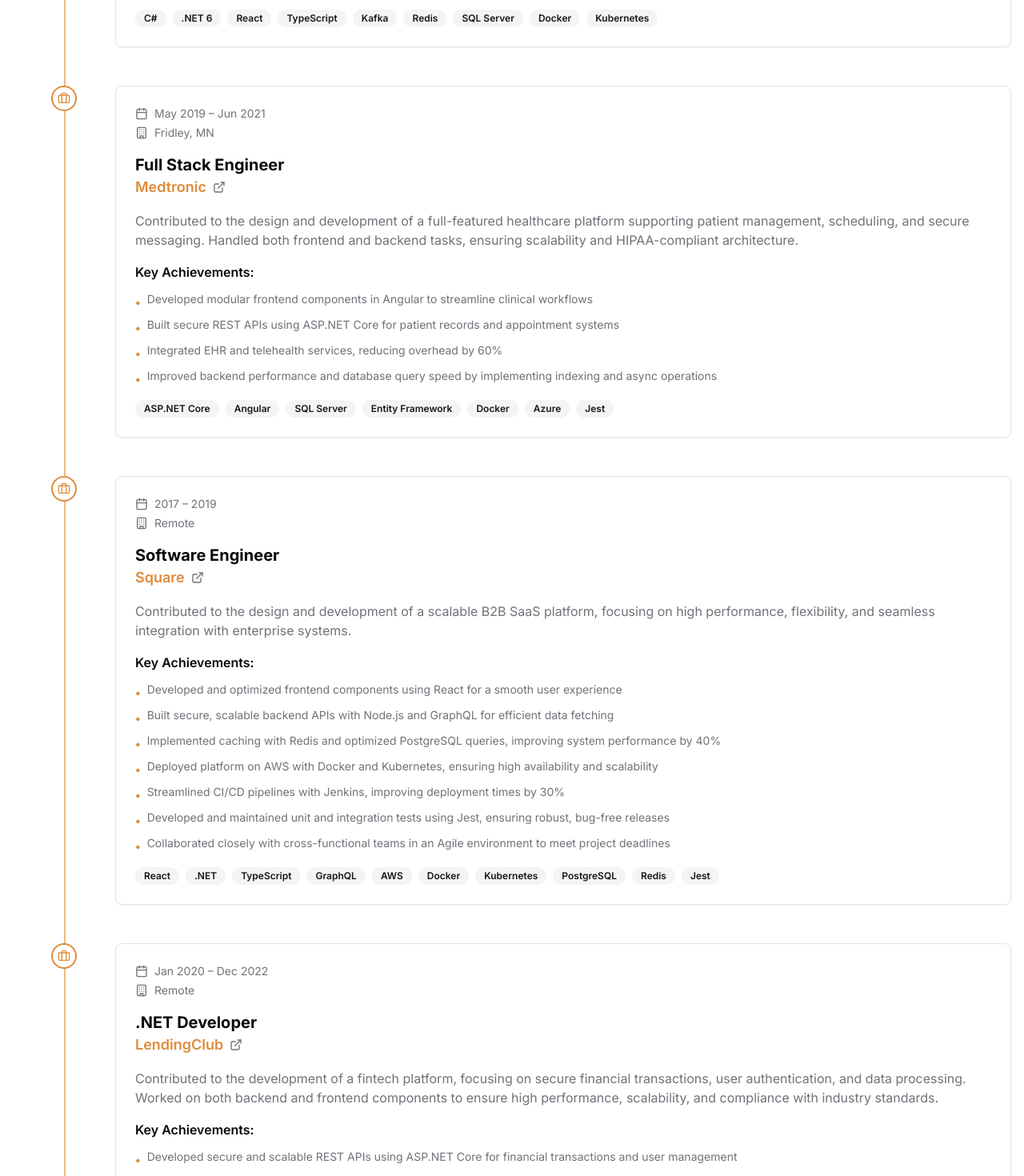
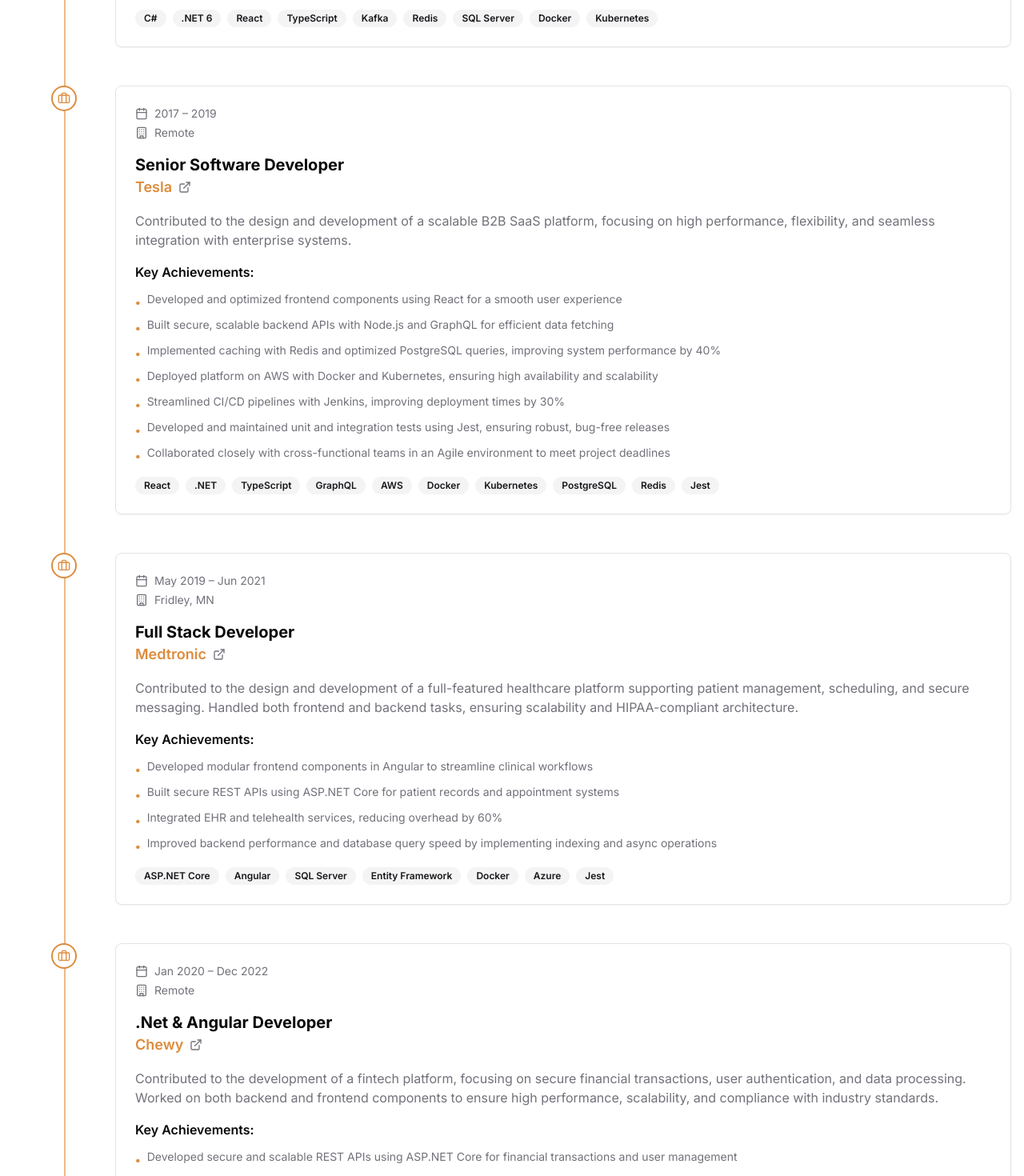
Before and after one commit to hunter-dev-3/portfolio-new, a Next.js app: page / in a window 1280 px wide. Shown: the part 3060-4530 px from the top of the page at 80% size. Built offline with nearby package versions, Linux system fonts and the light colour scheme.

Commit message:
update experience

```diff
--- a/components/contact.tsx
+++ b/components/contact.tsx
@@ -1,6 +1,6 @@
 "use client"
 
-import { useState } from "react"
+import { useState, useEffect } from "react"
 import { motion } from "framer-motion"
 import { Badge } from "@/components/ui/badge"
 import { Button } from "@/components/ui/button"
@@ -19,6 +19,13 @@ export default function Contact() {
     message: "",
   })
   const [isSubmitting, setIsSubmitting] = useState(false)
+  const [hydrated, setHydrated] = useState(false);
+
+  useEffect(() => {
+    setHydrated(true);
+  }, []);
+
+  if (!hydrated) return null;
 
   const fadeIn = {
     hidden: { opacity: 0, y: 20 },
@@ -108,6 +115,7 @@ export default function Contact() {
                       <Input
                         id="name"
                         name="name"
+                        type="text"
                         placeholder="John Doe"
                         value={formData.name}
                         onChange={handleChange}
@@ -132,6 +140,7 @@ export default function Contact() {
                     <Input
                       id="subject"
                       name="subject"
+                      type="text"
                       placeholder="Project Inquiry"
                       value={formData.subject}
                       onChange={handleChange}
@@ -143,6 +152,7 @@ export default function Contact() {
                     <Textarea
                       id="message"
                       name="message"
+                      // type="text"
                       placeholder="I'd like to discuss a project..."
                       rows={6}
                       value={formData.message}
--- a/components/experience.tsx
+++ b/components/experience.tsx
@@ -19,7 +19,7 @@ export default function Experience() {
   const experiences = [
     {
         id: 1,
-        company: "SKsoft",
+        company: "Zeta",
         position: "Senior Software Engineer",
         period: "Jul 2021 – Present",
         location: "Houston, TX",
@@ -36,25 +36,8 @@ export default function Experience() {
     },
     {
         id: 2,
-        company: "Medtronic",
-        position: "Full Stack Engineer",
-        period: "May 2019 – Jun 2021",
-        location: "Fridley, MN",
-        description:
-          "Contributed to the design and development of a full-featured healthcare platform supporting patient management, scheduling, and secure messaging. Handled both frontend and backend tasks, ensuring scalability and HIPAA-compliant architecture.",
-        achievements: [
-          "Developed modular frontend components in Angular to streamline clinical workflows",
-          "Built secure REST APIs using ASP.NET Core for patient records and appointment systems",
-          "Integrated EHR and telehealth services, reducing overhead by 60%",
-          "Improved backend performance and database query speed by implementing indexing and async operations",
-        ],
-        technologies: ["ASP.NET Core", "Angular", "SQL Server", "Entity Framework", "Docker", "Azure", "Jest"],
-        website: "https://www.medtronic.com/",
-    },
-    {
-        id: 3,
-        company: "Square",
-        position: "Software Engineer",
+        company: "Tesla",
+        position: "Senior Software Developer",
         period: "2017 – 2019",
         location: "Remote",
         description: "Contributed to the design and development of a scalable B2B SaaS platform, focusing on high performance, flexibility, and seamless integration with enterprise systems.",
@@ -71,9 +54,26 @@ export default function Experience() {
         website: "https://squareup.com/"
     },
     {
+        id: 3,
+        company: "Medtronic",
+        position: "Full Stack Developer",
+        period: "May 2019 – Jun 2021",
+        location: "Fridley, MN",
+        description:
+          "Contributed to the design and development of a full-featured healthcare platform supporting patient management, scheduling, and secure messaging. Handled both frontend and backend tasks, ensuring scalability and HIPAA-compliant architecture.",
+        achievements: [
+          "Developed modular frontend components in Angular to streamline clinical workflows",
+          "Built secure REST APIs using ASP.NET Core for patient records and appointment systems",
+          "Integrated EHR and telehealth services, reducing overhead by 60%",
+          "Improved backend performance and database query speed by implementing indexing and async operations",
+        ],
+        technologies: ["ASP.NET Core", "Angular", "SQL Server", "Entity Framework", "Docker", "Azure", "Jest"],
+        website: "https://www.medtronic.com/",
+    },
+    {
         id: 4,
-        company: "LendingClub",
-        position: ".NET Developer",
+        company: "Chewy ",
+        position: ".Net & Angular Developer",
         period: "Jan 2020 – Dec 2022",
         location: "Remote",
         description: "Contributed to the development of a fintech platform, focusing on secure financial transactions, user authentication, and data processing. Worked on both backend and frontend components to ensure high performance, scalability, and compliance with industry standards.",
```
